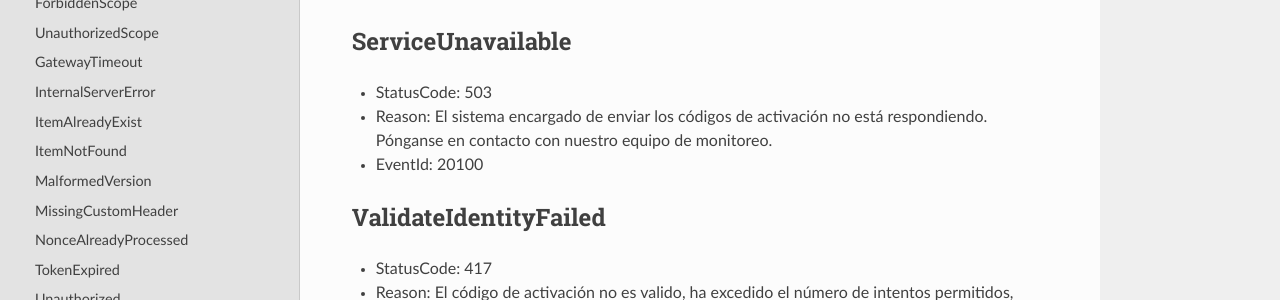
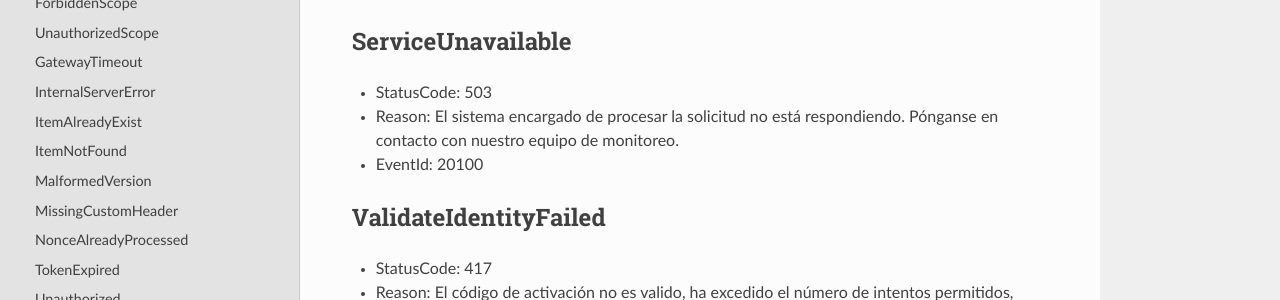
Before and after one commit to menchi2000/Aspen, an MkDocs documentation site: the page built from docs/Responses.md, in a window 1280 px wide and 900 px high, scrolled down 5554 px. Shown: the part 345-645 px from the top of the window. Built offline with MkDocs 1.6.1, drawn with Linux system fonts in a browser that asks for light colours; nearby versions of some CDN libraries; old or Windows-style settings are respelled for this version of MkDocs.

Commit message:
Update Responses.md

```diff
--- a/docs/Responses.md
+++ b/docs/Responses.md
@@ -186,7 +186,7 @@ La cabecera personalizada de respuesta `X-PRO-Response-Help` puede contener algu
 
 ## ServiceUnavailable
 - StatusCode: 503
-- Reason: El sistema encargado de enviar los códigos de activación no está respondiendo. Pónganse en contacto con nuestro equipo de monitoreo.
+- Reason: El sistema encargado de procesar la solicitud no está respondiendo. Pónganse en contacto con nuestro equipo de monitoreo.
 - EventId: 20100
 
 ## ValidateIdentityFailed
```
